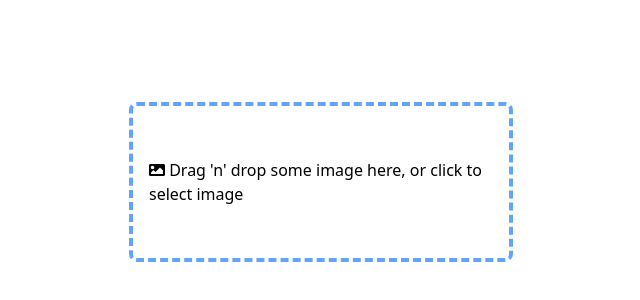
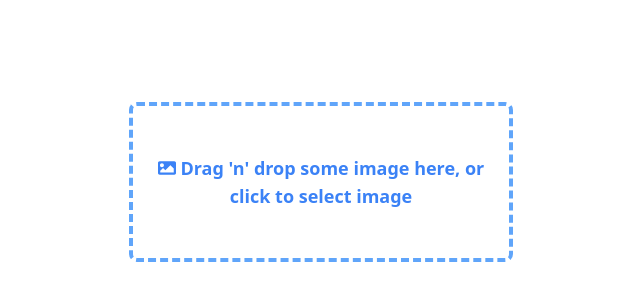
Before and after one commit to himanshunegi378/imagecompression, a React (Create React App) app: page / in a window 1280 px wide. Shown: the part 218-518 px from the top of the page, without its empty margins (319-959 px from the left). Built offline with nearby package versions, Linux system fonts and the light colour scheme.

Commit message:
style: drag n drop style

```diff
--- a/src/views/home/Home.view.jsx
+++ b/src/views/home/Home.view.jsx
@@ -58,11 +58,11 @@
               >
                 <input {...getInputProps()} />
                 {isDragActive ? (
-                  <p>
+                  <p className="text-center text-blue-500 text-lg font-bold">
                     <FontAwesomeIcon icon={faImage} /> Drop the image here ...
                   </p>
                 ) : (
-                  <p>
+                  <p className="text-center text-blue-500 text-lg font-bold">
                     <FontAwesomeIcon icon={faImage} /> Drag 'n' drop some image
                     here, or click to select image
                   </p>
```
